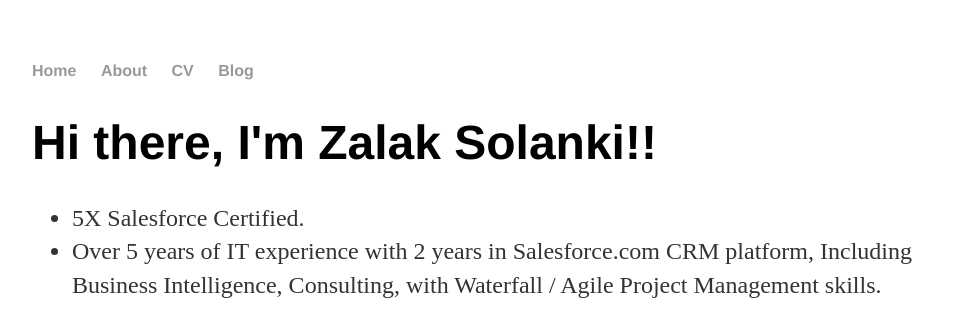
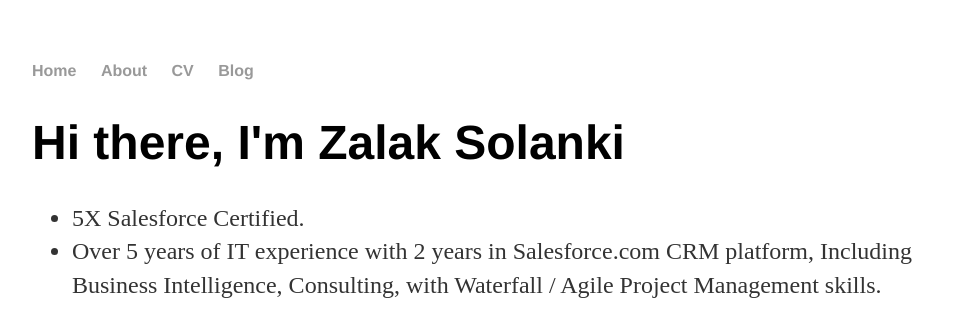
Before and after one commit to zalaksola/zalaksola, a Jekyll site: the page built from index.html, in a window 1280 px wide. Shown: the top 309 px of the page, without its empty margins (160-1115 px from the left). Built offline with Jekyll 4.4.1, drawn with Linux system fonts in a browser that asks for light colours.

```diff
--- a/index.html
+++ b/index.html
@@ -3,7 +3,7 @@ layout: default
 title: Zalak Solanki, Salesforce Consultant
 ---
 <div class="blurb">
-	<h1>Hi there, I'm Zalak Solanki!!</h1>
+	<h1>Hi there, I'm Zalak Solanki</h1>
 	<p>
 <ul>
 <li>5X Salesforce Certified.</li>
```
